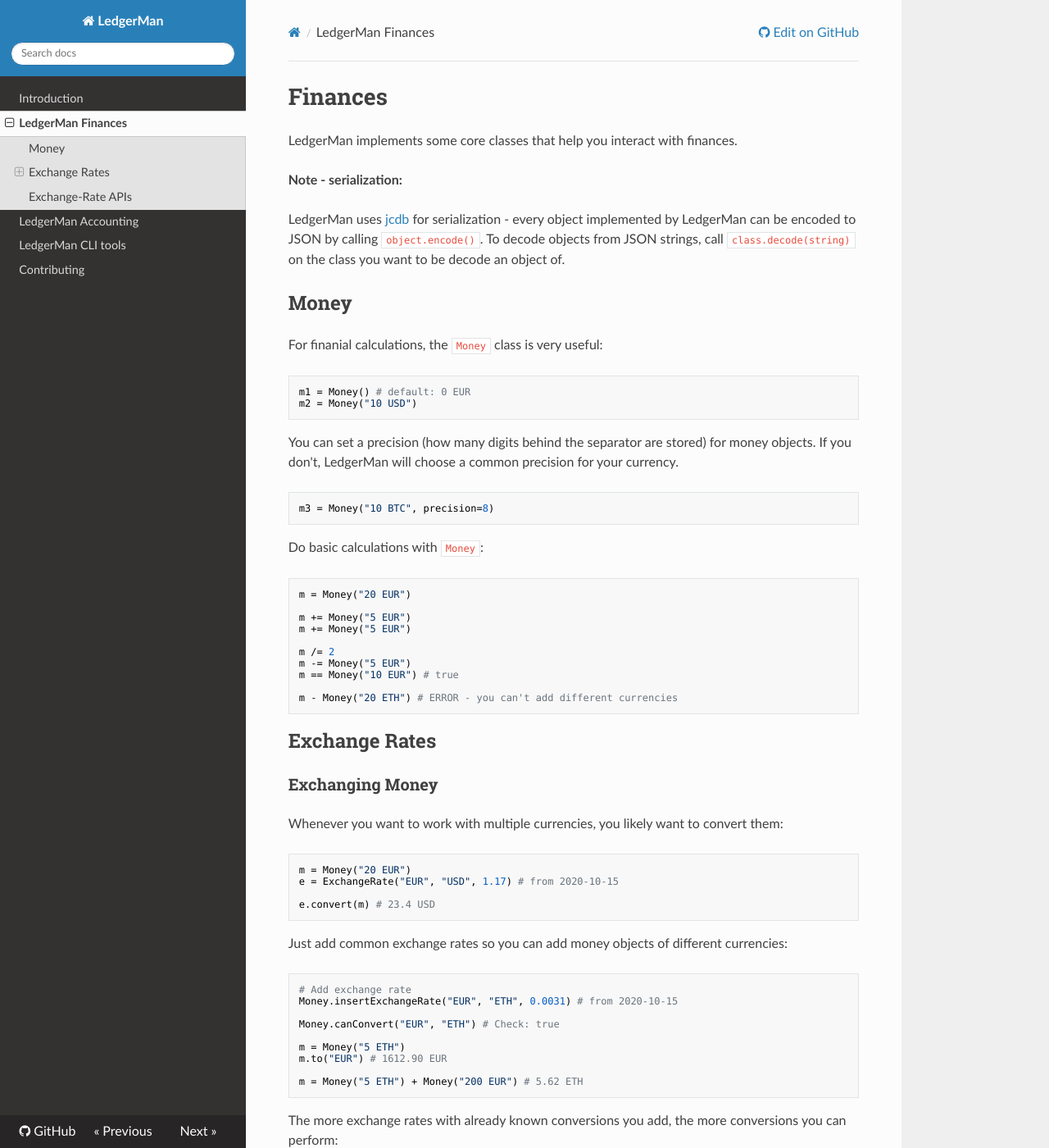
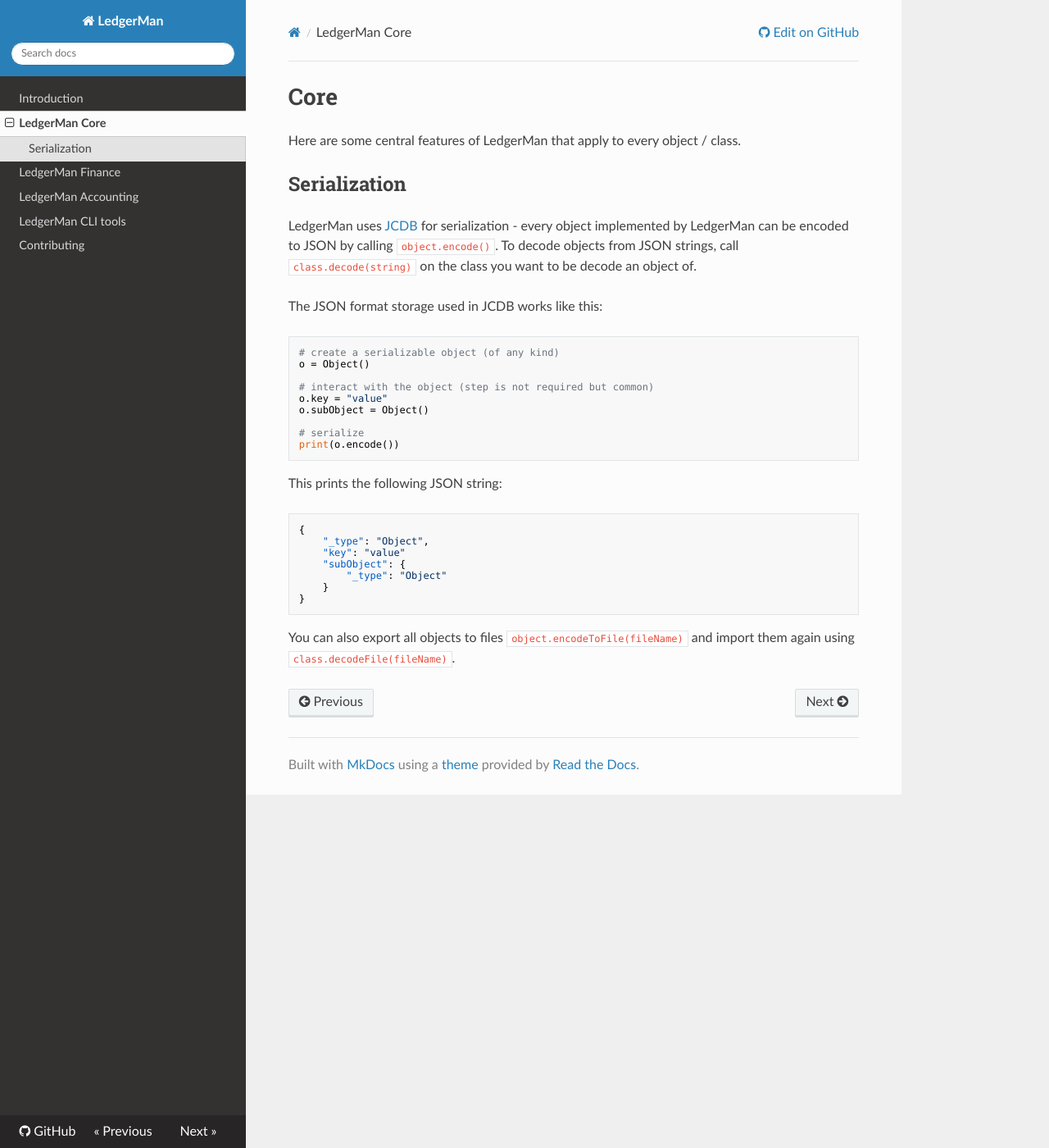
Before and after one commit to glastrading/LedgerMan, an MkDocs documentation site: the page built from docs/core.md, in a window 1280 px wide and 1400 px high. Shown: the whole window at 82% size. Built offline with MkDocs 1.6.1, drawn with Linux system fonts in a browser that asks for light colours; nearby versions of some CDN libraries; some of the changed text lies outside the part shown.

Commit message:
Adjust docs for serialization

````diff
--- a/docs/core.md
+++ b/docs/core.md
@@ -1,125 +1,35 @@
-# Finances
+# Core
 
-LedgerMan implements some core classes that help you interact with finances.
+Here are some central features of LedgerMan that apply to every object / class.
 
-**Note - serialization:**
+## Serialization
 
-LedgerMan uses [jcdb](https://github.com/finnmglas/jcdb) for serialization - every object implemented by LedgerMan can be encoded to JSON by calling `object.encode()`. To decode objects from JSON strings, call `class.decode(string)` on the class you want to be decode an object of.
+LedgerMan uses [JCDB](https://github.com/finnmglas/jcdb) for serialization - every object implemented by LedgerMan can be encoded to JSON by calling `object.encode()`. To decode objects from JSON strings, call `class.decode(string)` on the class you want to be decode an object of.
 
-## Money
-
-For finanial calculations, the `Money` class is very useful:
+The JSON format storage used in JCDB works like this:
 
 ```python
-m1 = Money() # default: 0 EUR
-m2 = Money("10 USD")
+# create a serializable object (of any kind)
+o = Object()
+
+# interact with the object (step is not required but common)
+o.key = "value"
+o.subObject = Object()
+
+# serialize
+print(o.encode())
 ```
 
-You can set a precision (how many digits behind the separator are stored) for money objects. If you don't, LedgerMan will choose a common precision for your currency.
+This prints the following JSON string:
 
-```python
-m3 = Money("10 BTC", precision=8)
+```
+{
+	"_type": "Object",
+    "key": "value"
+    "subObject": {
+    	"_type": "Object"
+    }
+}
 ```
 
-Do basic calculations with `Money`:
-
-```python
-m = Money("20 EUR")
-
-m += Money("5 EUR")
-m += Money("5 EUR")
-
-m /= 2
-m -= Money("5 EUR")
-m == Money("10 EUR") # true
-
-m - Money("20 ETH") # ERROR - you can't add different currencies
-```
-
-## Exchange Rates
-
-### Exchanging Money
-
-Whenever you want to work with multiple currencies, you likely want to convert them:
-
-```python
-m = Money("20 EUR")
-e = ExchangeRate("EUR", "USD", 1.17) # from 2020-10-15
-
-e.convert(m) # 23.4 USD
-```
-
-Just add common exchange rates so you can add money objects of different currencies:
-
-```python
-# Add exchange rate
-Money.insertExchangeRate("EUR", "ETH", 0.0031) # from 2020-10-15
-
-Money.canConvert("EUR", "ETH") # Check: true
-
-m = Money("5 ETH")
-m.to("EUR") # 1612.90 EUR
-
-m = Money("5 ETH") + Money("200 EUR") # 5.62 ETH
-```
-
-The more exchange rates with already known conversions you add, the more conversions you can perform:
-
-```python
-Money.insertExchangeRate("EUR", "ETH", 0.0031) # from 2020-10-15
-Money.insertExchangeRate("EUR", "USD", 1.17) # from 2020-10-15
-
-Money.canConvert("EUR", "USD") # true; Both exchangeRates are used.
-
-m = Money("5 ETH")
-m.to("USD")
-
-m = Money("5 ETH") + Money("200 USD")
-```
-
-## Exchange-Rate APIs
-
-You can fetch exchange rates from the following APIs:
-
-| api | assets | refresh-rates |
-|-|-|-|
-| [ECB](https://www.ecb.europa.eu/stats/policy_and_exchange_rates/euro_reference_exchange_rates/html/index.en.html) (European Central Bank) | Common currencies - `USD`, `JPY`, `BGN`, `CZK`, `DKK`, `GBP`, `HUF`, `PLN`, `RON`, `SEK`, `CHF`, `ISK`, `NOK`, `HRK`, `RUB`, `TRY`, `AUD`, `BRL`, `CAD`, `CNY`, `HKD`, `IDR`, `ILS`, `INR`, `KRW`, `MXN`, `MYR`, `NZD`, `PHP`, `SGD`, `THB`, `ZAR` | daily around 16:30 |
-| [Bitpanda](https://www.bitpanda.com/en) | Crypto - `BTC`, `BCI5`, `BEST`, `PAN`, `BCI10`, `BCI25`, `XAU`, `ETH`, `LINK`, `USDT`, `MIOTA`, `XRP`, `ADA`, `TRX`, `VET`, `OMG`, `NEO`, `QTUM`, `LTC`, `XEM`, `XTZ`, `XAG`, `YFI`, `CHZ`, `XLM`, `ONT`, `BCH`, `USDC`, `EOS`, `UNI`, `WAVES`, `ATOM`, `DOT`, `SNX`, `DASH`, `ZRX`, `BAT`, `KMD`, `ETC`, `DOGE`, `ZEC`, `XPD`, `REP`, `LSK`, `COMP`, `XPT`, `MKR`, `FIL`, `BAND`, `KNC`, `AAVE`, `UMA`, `REN` | A few times per second |
-| [CoinGecko](https://www.coingecko.com/en) | Common crypto - `eth`, `btc`, `ltc`, `trx`, `usdt`, `xrp`, `link`, `best`, `pan`, `miota`, `ada`, `vet`, `omg`, `neo`, `qtum`, `xem`, `xtz`, `yfi`, `chz`, `xlm`, `ont`, `bch`, `usdc`, `eos`, `uni`, `waves`, `atom`, `dot`, `snx`, `dash`, `zrx`, `bat`, `kmd`, `etc`, `doge`, `zec`, `rep`, `lsk`, `comp`, `mkr` | every few seconds |
-
-Fetch rates from an API and just use the fetched conversions implicitly when doing money operations (`+ - * /`):
-
-**The European central Bank:**
-
-```python
-# default: European Central Bank
-Money.fetchRates()
-
-# will print all fetched rates (here: ecb)
-Money.fetchRates(verbose=True)
-
-# fetch from the European Central Bank (equal)
-Money.fetchRates("ecb")
-
-m = Money("5 EUR") + Money("5 USD") + Money("5 CHF") # no error
-```
-
-**Bitpanda:**
-
-```python
-# fetch crypto from Bitpanda
-Money.fetchRates("bitpanda")
-
-m = Money("5 EUR") + Money("5 ETH") + Money("5 LTC") # no error
-```
-
-**CoinGecko:**
-
-```python
-# fetch crypto from CoinGecko
-Money.fetchRates("coingecko")
-
-m = Money("5 EUR") + Money("5 ETH") + Money("5 LTC") # no error
-```
-
-Note that the APIs may not be reliable all the time and that you will need a network connection.
+You can also export all objects to files `object.encodeToFile(fileName)` and import them again using `class.decodeFile(fileName)`.
--- a/mkdocs.yml
+++ b/mkdocs.yml
@@ -6,7 +6,8 @@
 
 nav:
     - 'Introduction': 'index.md'
-    - 'LedgerMan Finances': 'core.md'
+    - 'LedgerMan Core': 'core.md'
+    - 'LedgerMan Finance': 'finance.md'
     - 'LedgerMan Accounting': 'accounting.md'
     - 'LedgerMan CLI tools': 'tools.md'
     - 'Contributing': 'contributing.md'
````
Also changed, not shown: docs/accounting.md (+14 -1 lines), docs/contributing.md (+0 -1 lines), docs/finance.md (added, +121 -0 lines).
